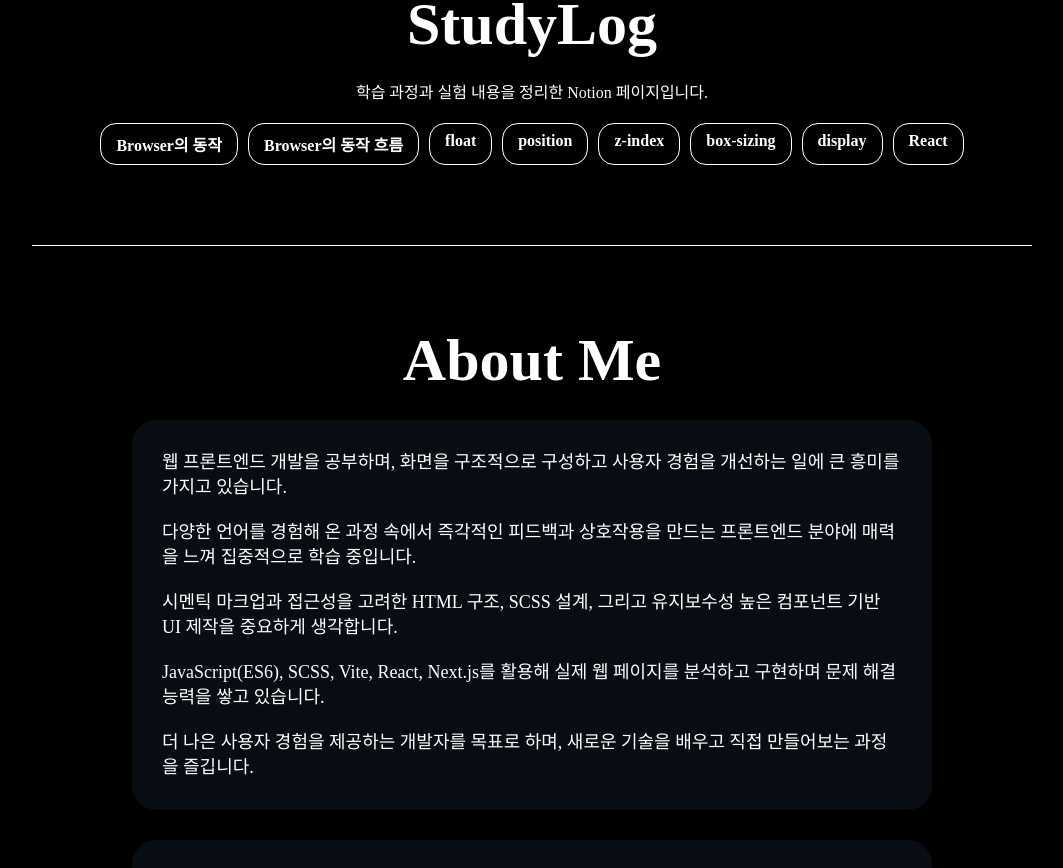
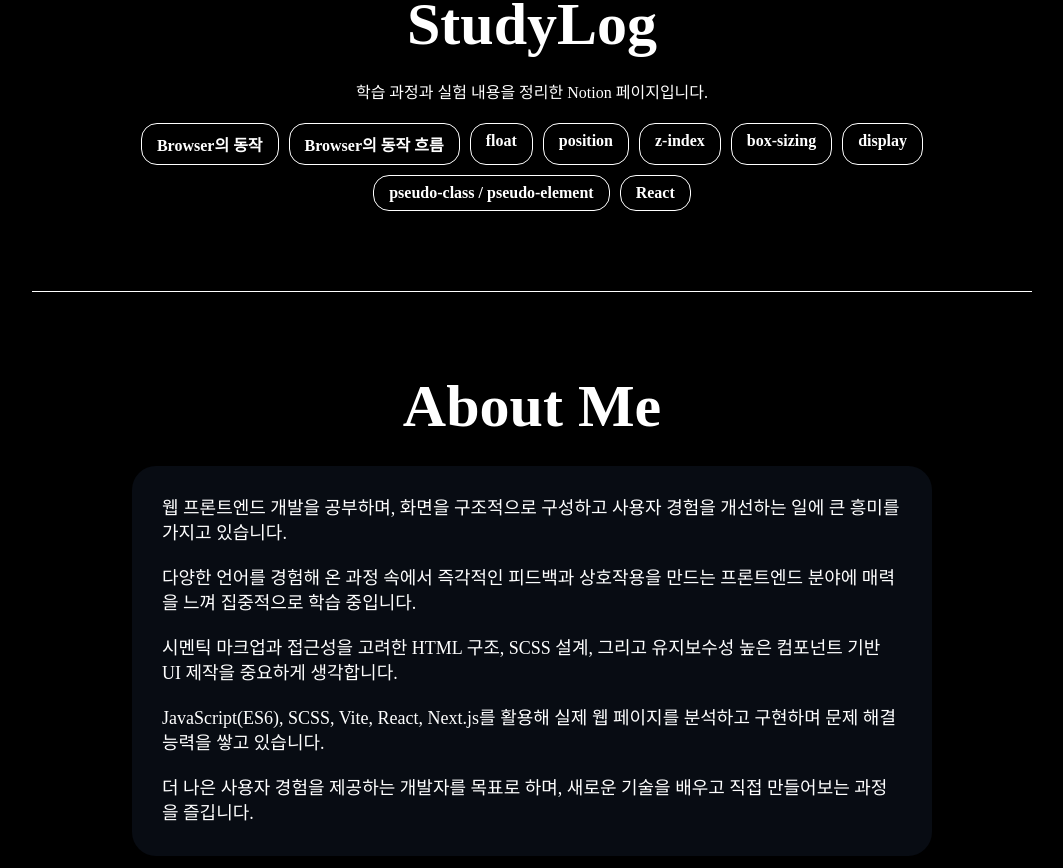
Before and after one commit to teakyungg/Frontend-Portfolio, a Next.js app: page / in a window 1280 px wide. Shown: the part 2340-3208 px from the top of the page, without its empty margins (108-1171 px from the left). Built offline with nearby package versions, Linux system fonts and the light colour scheme; a web font is replaced by a local one.

Commit message:
feat/add notion link "pseudo-class / pseudo-element"

```diff
--- a/src/app/StudyLog/StudyLog.module.css
+++ b/src/app/StudyLog/StudyLog.module.css
@@ -18,6 +18,7 @@
 
 .studyLogLink {
   display: flex;
+  flex-wrap: wrap;
   gap: 10px;
   justify-content: center;
 }
--- a/src/app/StudyLog/StudyLog.tsx
+++ b/src/app/StudyLog/StudyLog.tsx
@@ -14,6 +14,7 @@ export function StudyLog() {
     {title: "z-index", link: "https://florentine-soy-ff3.notion.site/z-index-2bbabb3b12b6808eaa40f099a66acd32?pvs=73"},
     {title: "box-sizing", link: "https://florentine-soy-ff3.notion.site/box-sizing-2beabb3b12b6800fa2cfd1225d682023"},
     {title: "display", link: "https://florentine-soy-ff3.notion.site/display-2bfabb3b12b680a3ad3ee4d8dbfb82d0#2bfabb3b12b680d38819d0f1352c5df2"},
+    {title: "pseudo-class / pseudo-element", link: "https://florentine-soy-ff3.notion.site/pseudo-class-pseudo-element-2c2abb3b12b68011961ce80240287678?source=copy_link"},
     {title: "React", link: "https://florentine-soy-ff3.notion.site/React-2a1abb3b12b68016a562f274b8491b89?source=copy_link"},
   ];
 
```
